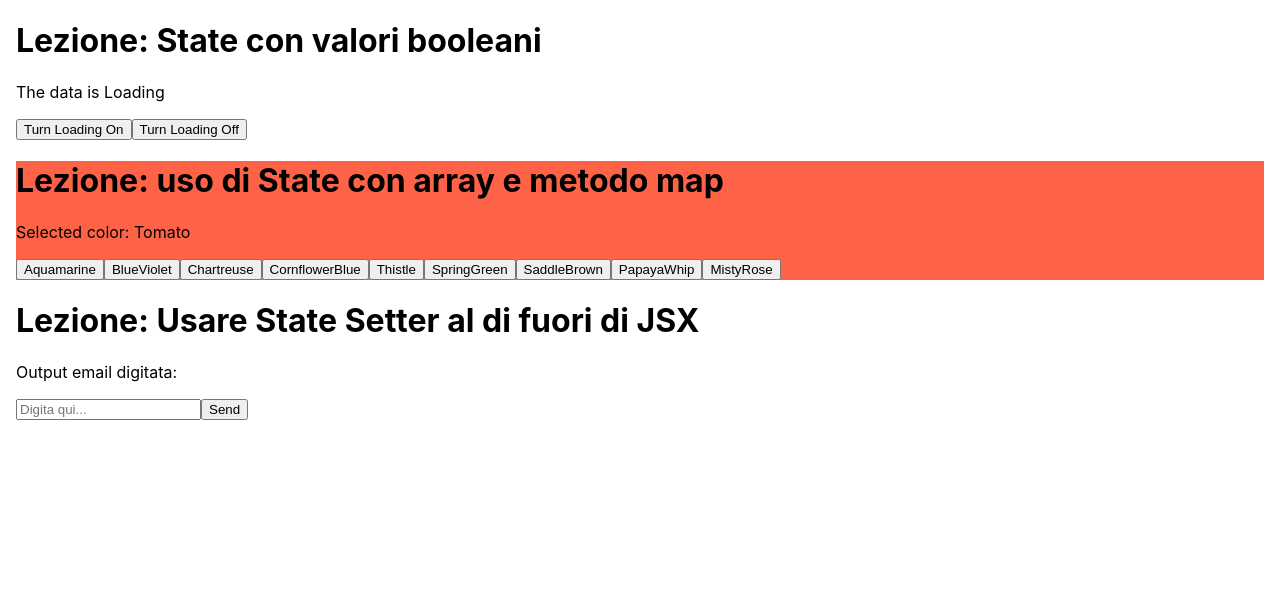
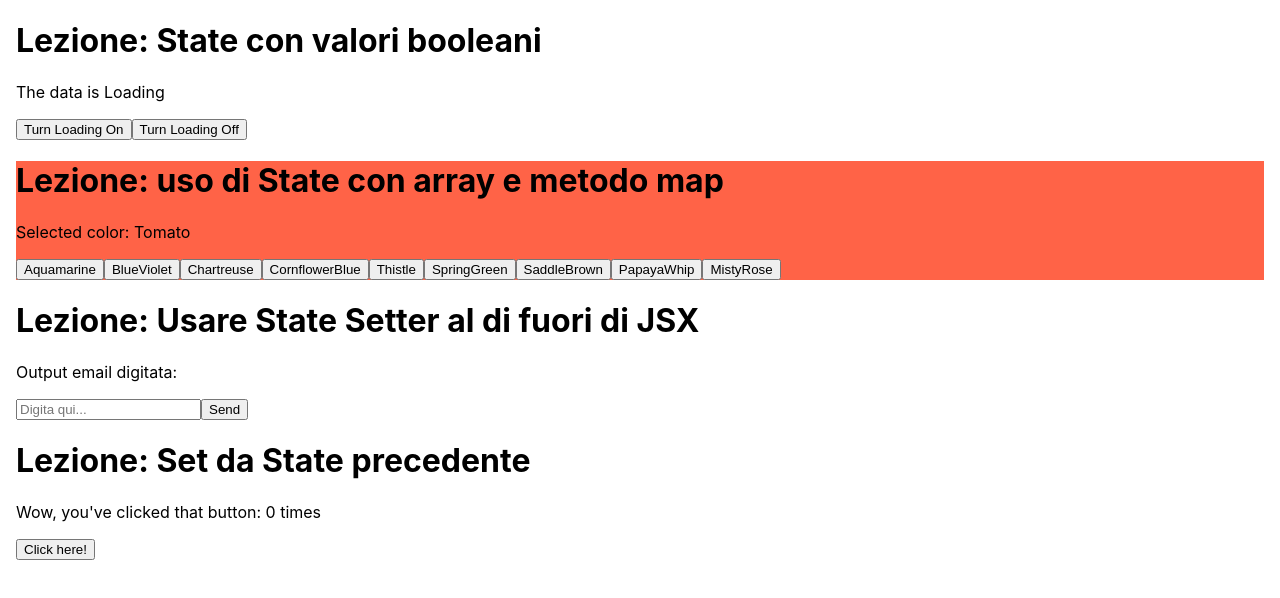
Before and after one commit to marcocrupi/React-initialize-state, a React (Create React App) app: page / in a window 1280 px wide. Shown: the top 598 px of the page. Built offline with nearby package versions, Linux system fonts and the light colour scheme.

Commit message:
set form previous state

```diff
--- /dev/null
+++ b/src/component/setfromprevstate.js
@@ -0,0 +1,15 @@
+import React, { useState } from "react";
+
+export default function Counter() {
+  const [count, setCount] = useState(0);
+
+  const increment = () => setCount((prevCount) => prevCount + 1);
+
+  return (
+    <div>
+      <h1>Lezione: Set da State precedente</h1>
+      <p>Wow, you've clicked that button: {count} times</p>
+      <button onClick={increment}>Click here!</button>
+    </div>
+  );
+}
--- a/src/index.js
+++ b/src/index.js
@@ -4,6 +4,7 @@ import './index.css';
 import ToggleLoading from "./component/inizializestate";
 import ColorPicker from "./component/colorpicker";
 import EmailTextInput from "./component/statesetteroutjsx";
+import Counter from "./component/setfromprevstate";
 import reportWebVitals from './reportWebVitals';
 
 const root = ReactDOM.createRoot(document.getElementById('root'));
@@ -12,6 +13,7 @@ root.render(
     <ToggleLoading />
     <ColorPicker />
     <EmailTextInput />
+    <Counter />
   </React.StrictMode>
 );
 
```
